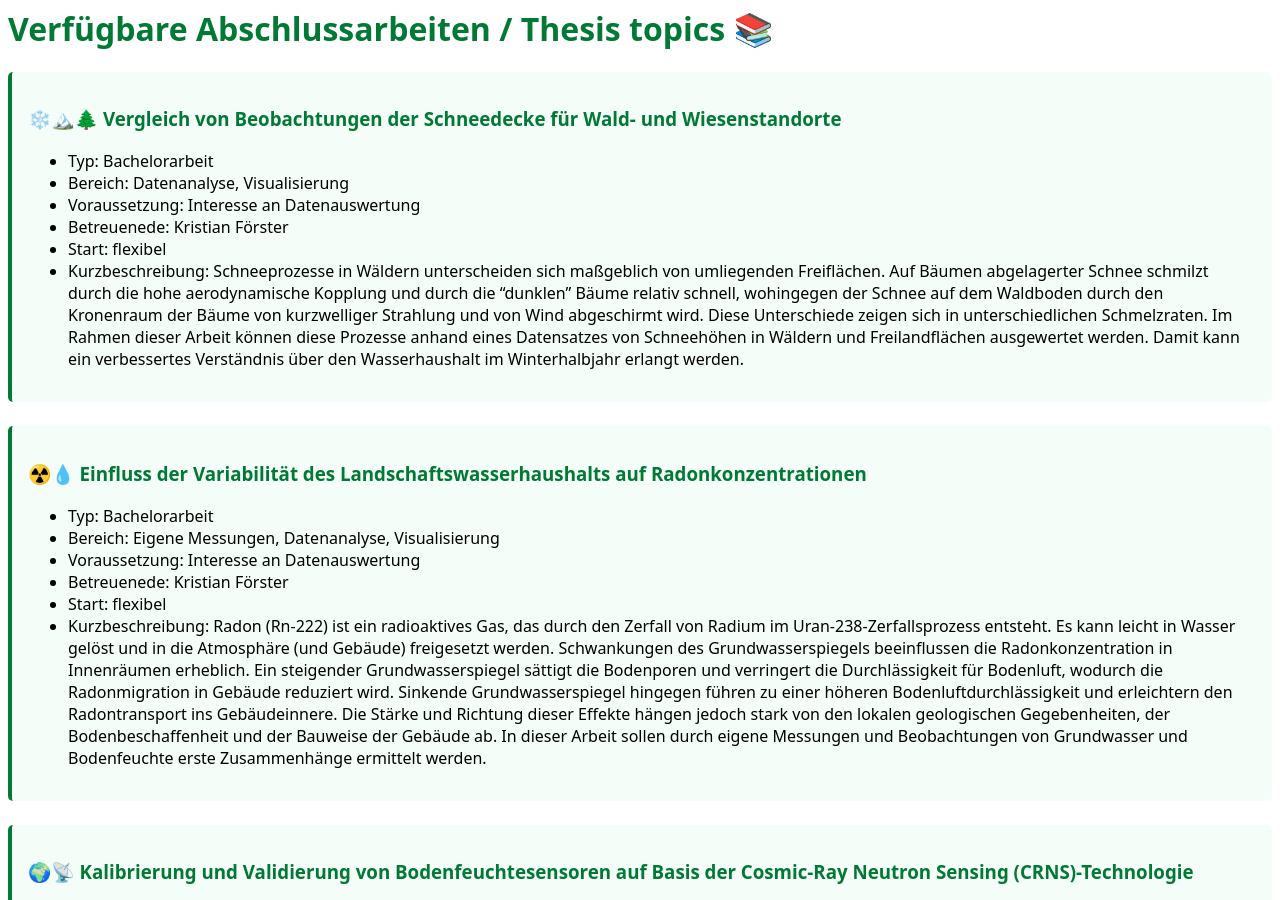
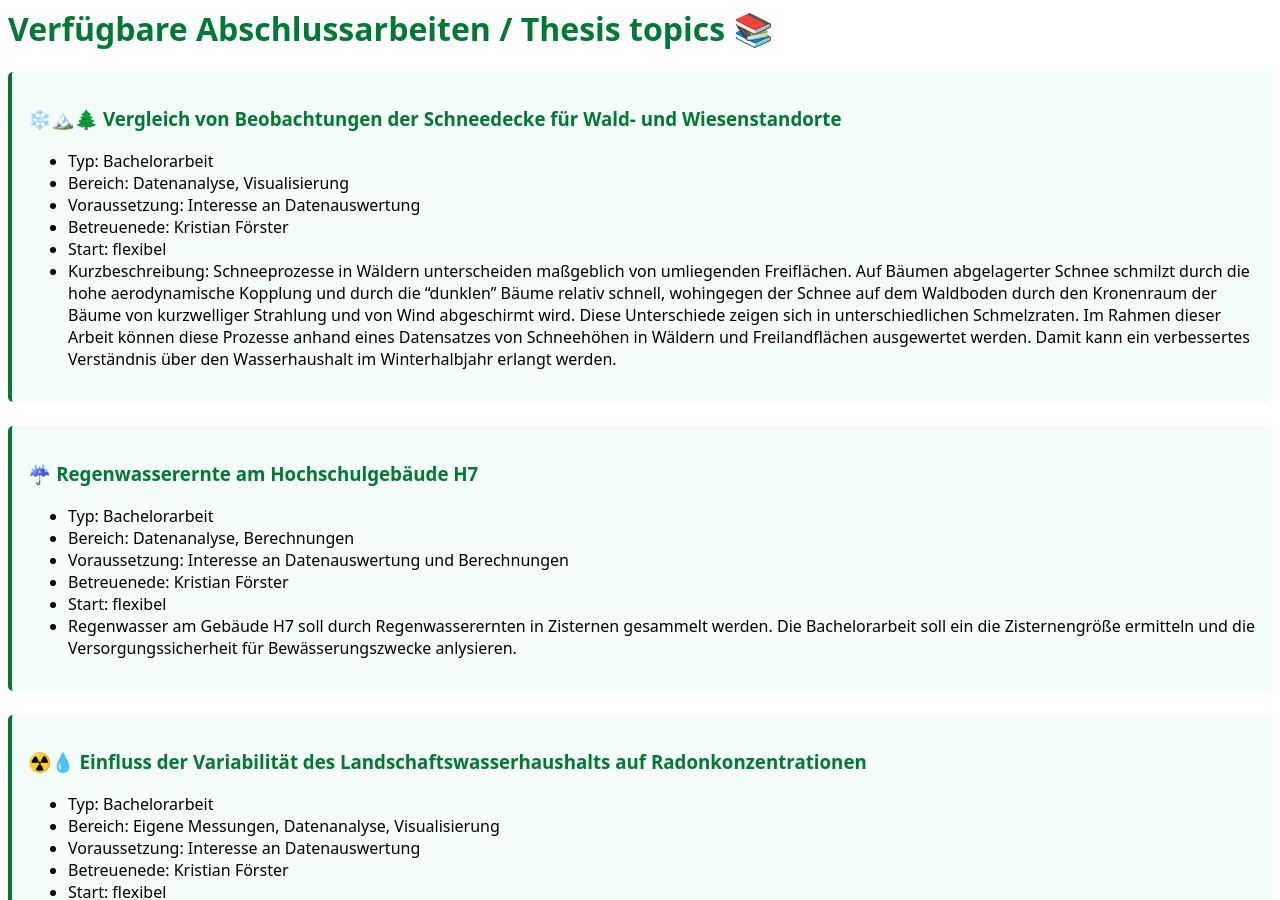
Before and after one commit to kristianfoerster/hswt-cch, a Jekyll site: the page built from index.md, in a window 1280 px wide and 900 px high, scrolled down 222 px. Built offline with Jekyll 4.4.1, drawn with Linux system fonts in a browser that asks for light colours; our own code applies the rules of GitHub Pages for plain Markdown files.

Commit message:
Update index.md

```diff
--- a/index.md
+++ b/index.md
@@ -29,7 +29,18 @@
 * Voraussetzung: Interesse an Datenauswertung
 * Betreuenede: Kristian Förster
 * Start: flexibel
-* Kurzbeschreibung: Schneeprozesse in Wäldern unterscheiden sich maßgeblich von umliegenden Freiflächen. Auf Bäumen abgelagerter Schnee schmilzt durch die hohe aerodynamische Kopplung und durch die "dunklen" Bäume relativ schnell, wohingegen der Schnee auf dem Waldboden durch den Kronenraum der Bäume von kurzwelliger Strahlung und von Wind abgeschirmt wird. Diese Unterschiede zeigen sich in unterschiedlichen Schmelzraten. Im Rahmen dieser Arbeit können diese Prozesse anhand eines Datensatzes von Schneehöhen in Wäldern und Freilandflächen ausgewertet werden. Damit kann ein verbessertes Verständnis über den Wasserhaushalt im Winterhalbjahr erlangt werden.
+* Kurzbeschreibung: Schneeprozesse in Wäldern unterscheiden maßgeblich von umliegenden Freiflächen. Auf Bäumen abgelagerter Schnee schmilzt durch die hohe aerodynamische Kopplung und durch die "dunklen" Bäume relativ schnell, wohingegen der Schnee auf dem Waldboden durch den Kronenraum der Bäume von kurzwelliger Strahlung und von Wind abgeschirmt wird. Diese Unterschiede zeigen sich in unterschiedlichen Schmelzraten. Im Rahmen dieser Arbeit können diese Prozesse anhand eines Datensatzes von Schneehöhen in Wäldern und Freilandflächen ausgewertet werden. Damit kann ein verbessertes Verständnis über den Wasserhaushalt im Winterhalbjahr erlangt werden.
+
+</div>
+
+<div class="thema bachelor" markdown="1">
+### ☔️ Regenwasserernte am Hochschulgebäude H7
+* Typ: Bachelorarbeit
+* Bereich: Datenanalyse, Berechnungen
+* Voraussetzung: Interesse an Datenauswertung und Berechnungen
+* Betreuenede: Kristian Förster
+* Start: flexibel
+* Regenwasser am Gebäude H7 soll durch Regenwasserernten in Zisternen gesammelt werden. Die Bachelorarbeit soll ein die Zisternengröße ermitteln und die Versorgungssicherheit für Bewässerungszwecke anlysieren.
 
 </div>
 
```
